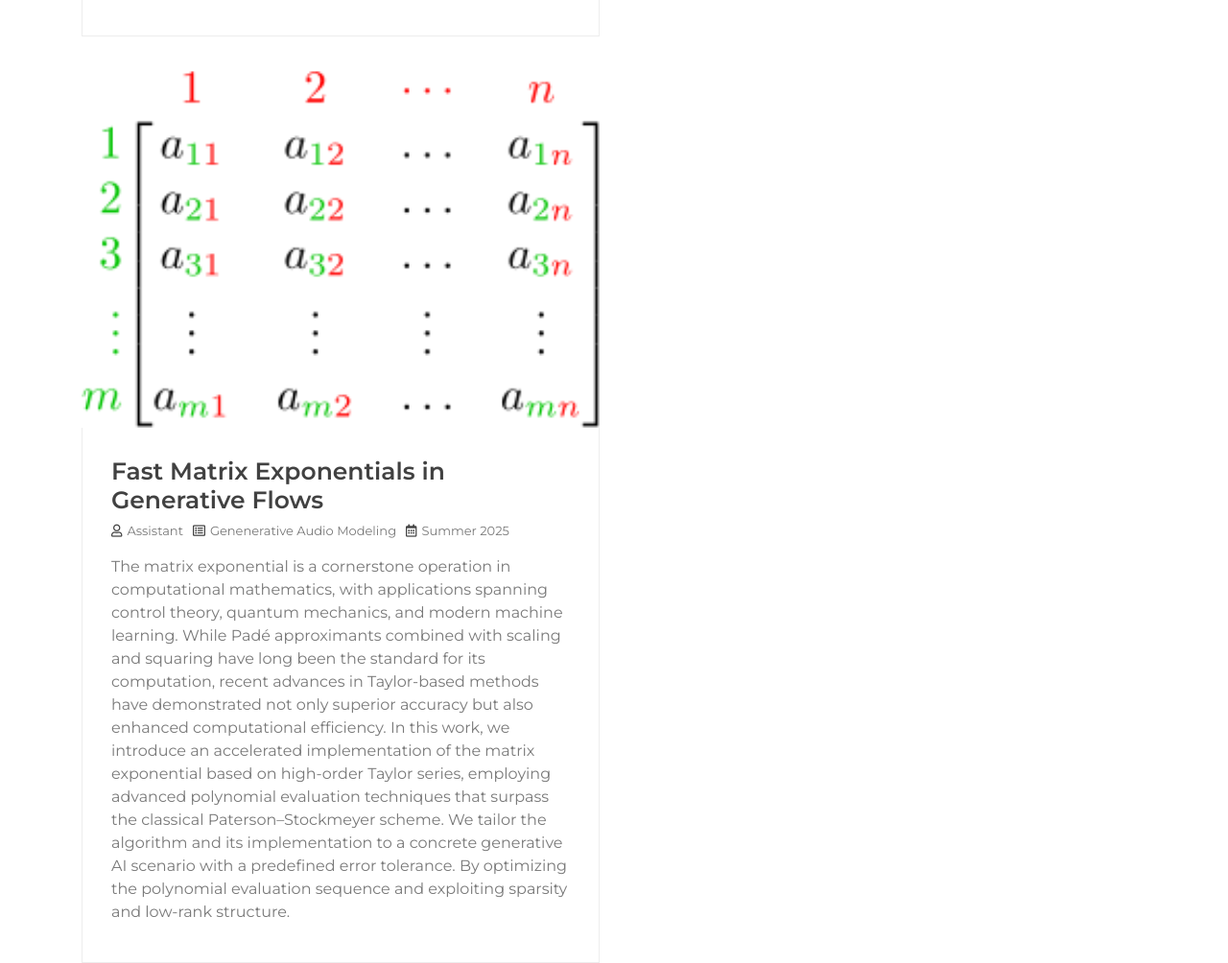
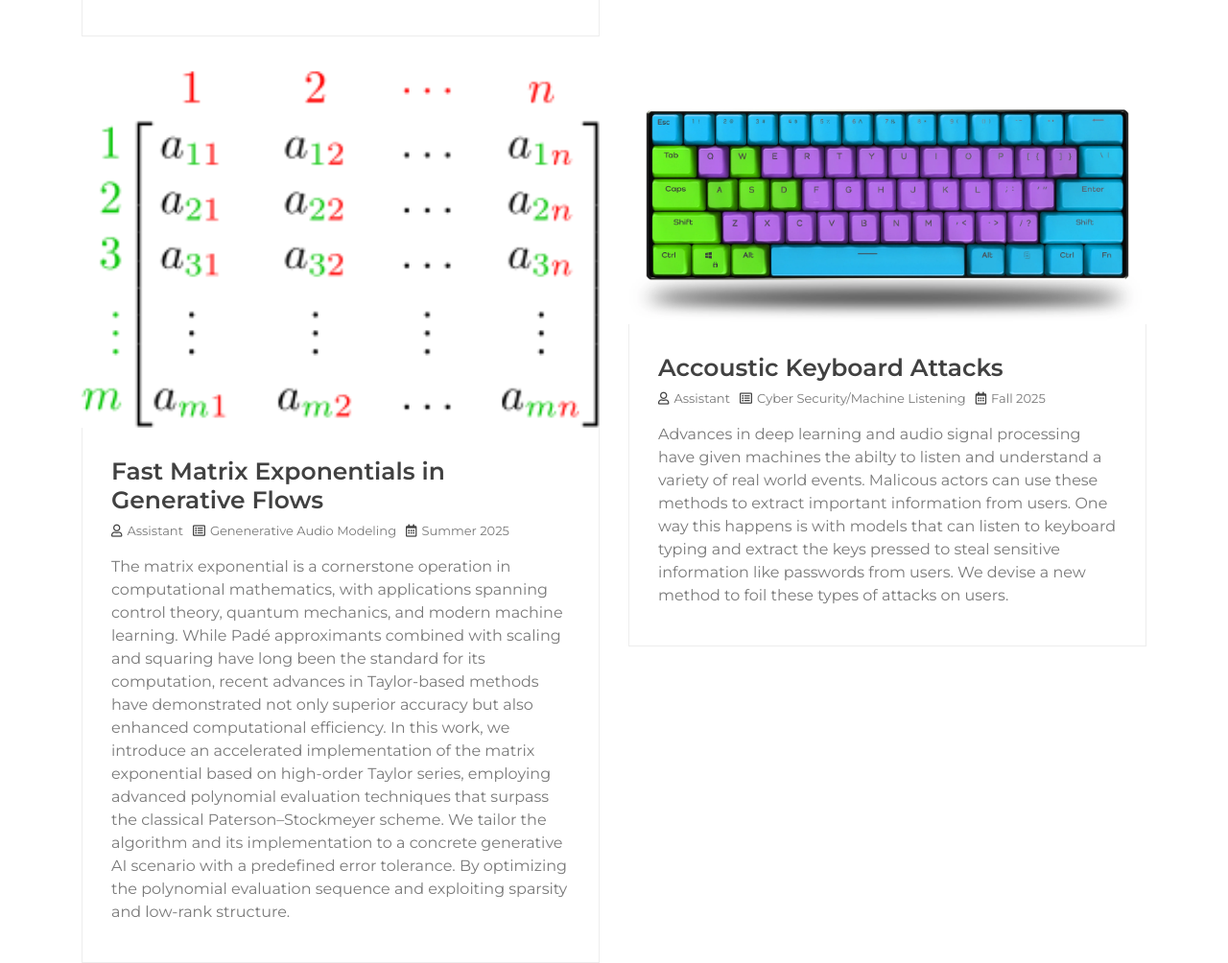
Before and after one commit to dafaronbi/Portfolio, a plain HTML site: page index.html in a window 1280 px wide. Shown: the part 2026-3030 px from the top of the page at 96% size. Drawn offline with nearby package versions, Linux system fonts and the light colour scheme.

Commit message:
added accoustic keyboards

```diff
--- a/index.html
+++ b/index.html
@@ -210,6 +210,30 @@
                                      Paterson–Stockmeyer scheme. We tailor the algorithm and its implementation to a concrete generative
                                      AI scenario with a predefined error tolerance. By optimizing the polynomial evaluation sequence and
                                      exploiting sparsity and low-rank structure.
+                                </p>
+                            </div>
+                        </div>
+                    </div>
+
+                    <div class="col-lg-6">
+                        <div class="blog-item wow fadeInUp" data-wow-delay="0.3s">
+                            <div class="blog-img">
+                                <img src="img/keyboard.webp" alt="Blog">
+                            </div>
+                            <div class="blog-text">
+                                <h2>Accoustic Keyboard Attacks</h2>
+                                <div class="blog-meta">
+                                    <p><i class="far fa-user"></i>Assistant</p>
+                                    <p><i class="far fa-list-alt"></i>Cyber Security/Machine Listening</p>
+                                    <p><i class="far fa-calendar-alt"></i>Fall 2025</p>
+                                </div>
+                                <p>
+                                    Advances in deep learning and audio signal processing have given machines the abilty
+                                    to listen and understand a variety of real world events. Malicous
+                                    actors can use these methods to extract important information from users. One way
+                                    this happens is with models that can listen to keyboard typing and extract the keys
+                                    pressed to steal sensitive information like passwords from users. We devise a new method
+                                    to foil these types of attacks on users.
                                 </p>
                             </div>
                         </div>
```
Also changed, not shown: img/keyboard.webp (added).
